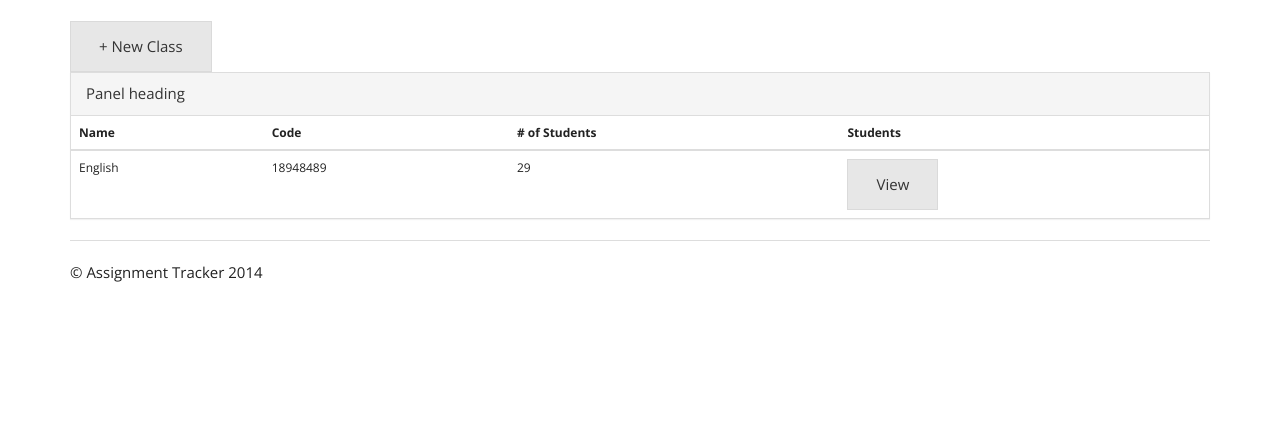
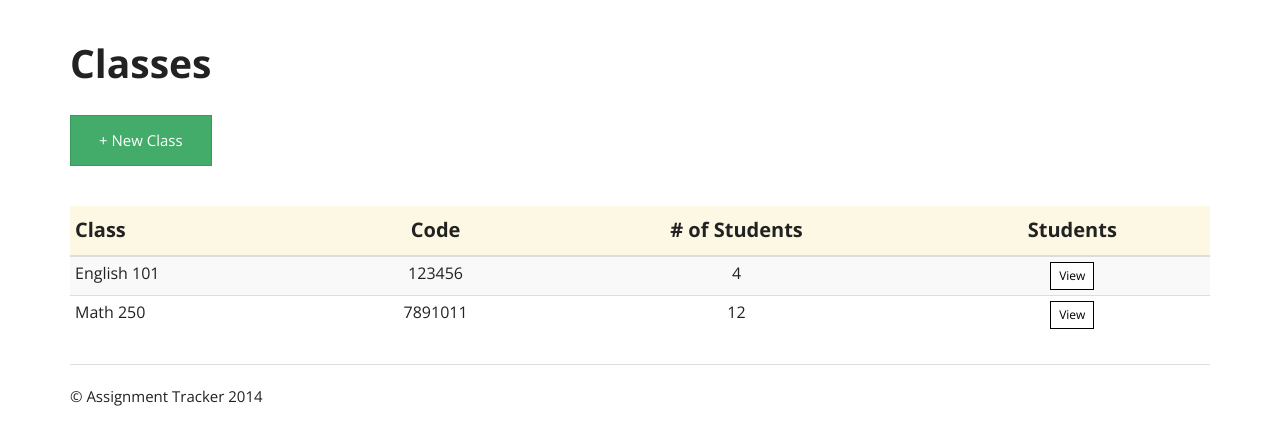
Before and after one commit to natafaye/assignment-tracker, a Flask app: page /classes in a window 1280 px wide. Shown: the part 45-490 px from the top of the page. Run offline with Flask 2, Linux system fonts and the light colour scheme; a user stored in the database is signed in; some libraries are stand-ins or nearby versions.

Commit message:
Classes table auto-generated from fake data
Generated fake data in views.py and passed into classes.html template.
Used fake data to generate class table. Added javascript functionality
to the buttons, with alerts verifying that the proper data is being
sent through the buttons. Added a stylesheet 'style.css' and linked it
to the master templates. Added an h1 tag in the master-instructor
template for page titles.

```diff
--- /dev/null
+++ b/app/static/css/style.css
@@ -0,0 +1,34 @@
+/* Format page headings */
+.pageTitle {
+    margin-bottom:30px;
+    font-weight:bold;
+}
+
+/* Format Tables */
+.table {
+    margin-top:40px;
+    margin-bottom:30px;
+}
+
+/* Format table headings */
+.table>thead>tr>th {
+    font-size:20px;
+    padding-top:10px;
+    padding-bottom:10px;
+}
+.table>tbody>tr>td {
+    font-size:16px;
+}
+
+/* General formatting */
+.center {
+    text-align:center;
+}
+
+
+/* Format view buttons */
+.btn-view {
+    background-color:#FFF;
+    color:#000;
+    border: 1px solid #000;
+}
--- a/app/templates/classes.html
+++ b/app/templates/classes.html
@@ -2,29 +2,38 @@
 {% block head %}{% endblock %}
 {% block content %}
 <!-- Button to Create New Class -->
-<button type="button" class="btn btn-default">+ New Class</button>
+<button type="button" class="btn btn-default btn-success" onclick="new_class();">+ New Class</button>
+<!-- Table of Classes -->
+<table class="table table-striped table-condensed">
+  <thead>
+      <tr class="warning">
+          <th>Class</th>
+          <th class="center">Code</th>
+          <th class="center"># of Students</th>
+          <th class="center">Students</th>
+      </tr>
+  </thead>
+  <tbody>
+    {% for course in courseList%}
+      <tr>
+          <td>{{course.name}}</td>
+          <td class="center">{{course.code}}</td>
+          <td class="center">{{course.numStudents}}</td>
+          <td class="center"><button type="button" class="btn btn-primary btn-view btn-xs" onclick="view_students({{course.code}})">View</button></td>
+      </tr>
+    {% endfor %}
+    </tbody>
 
-<!-- Table of Classes -->
-<div class="panel panel-default">
-  <!-- Default panel contents -->
-  <div class="panel-heading">Panel heading</div>
+</table>
+{% endblock %}
 
-  <!-- Table -->
-  <table class="table">
-    <thead>
-        <tr>
-            <th>Name</th>
-            <th>Code</th>
-            <th># of Students</th>
-            <th>Students</th>
-        </tr>
-        <tr>
-            <td>English</td>
-            <td>18948489</td>
-            <td>29</td>
-            <td><button type="button" class="btn btn-default">View</button></td>
-        </tr>
-    </thead>
-  </table>
-</div>
+{% block script %}
+  <script>
+    function new_class() {
+      window.alert("Request to visit create class page");
+    }
+    function view_students(code) {
+      window.alert("Request to see students for class code: " + code);
+    }
+  </script>
 {% endblock %}
--- a/app/templates/home-student.html
+++ b/app/templates/home-student.html
@@ -1,4 +1,4 @@
-{% extends "master.html" %}
+{% extends "master-student.html" %}
 {% block head %}{% endblock %}
 {% block content %}
 <!-- Table of Current Assignments -->
--- a/app/templates/master-instructor.html
+++ b/app/templates/master-instructor.html
@@ -12,6 +12,9 @@
 
     <!-- Bootstrap core CSS -->
     <link href="static/css/bootstrap.min.css" rel="stylesheet">
+
+    <!-- Custom CSS -->
+    <link href="static/css/style.css" rel="stylesheet">
 
     <!-- HTML5 shim and Respond.js IE8 support of HTML5 elements and media queries -->
     <!--[if lt IE 9]>
@@ -58,6 +61,7 @@
 	</nav>
 
     <div class="container">
+      <h1 class="pageTitle">{{title}}</h1>
 
       {% block content %}{% endblock %}
 
@@ -72,5 +76,6 @@
     <!-- Bootstrap core JavaScript -->
     <script src="https://ajax.googleapis.com/ajax/libs/jquery/1.11.0/jquery.min.js"></script>
     <script src="static/js/bootstrap.min.js"></script>
+    {% block script %}{% endblock %}
   </body>
 </html>
--- a/app/templates/master-student.html
+++ b/app/templates/master-student.html
@@ -12,6 +12,9 @@
 
     <!-- Bootstrap core CSS -->
     <link href="static/css/bootstrap.min.css" rel="stylesheet">
+
+    <!-- Custom CSS -->
+    <link href="static/css/style.css" rel="stylesheet">
 
     <!-- HTML5 shim and Respond.js IE8 support of HTML5 elements and media queries -->
     <!--[if lt IE 9]>
@@ -67,5 +70,6 @@
     <!-- Bootstrap core JavaScript -->
     <script src="https://ajax.googleapis.com/ajax/libs/jquery/1.11.0/jquery.min.js"></script>
     <script src="static/js/bootstrap.min.js"></script>
+    {% block script %}{% endblock %}
   </body>
 </html>
--- a/app/views.py
+++ b/app/views.py
@@ -64,7 +64,19 @@ def index():
 @app.route('/classes')
 @login_required
 def classes():
-	return render_template("classes.html", title = "Classes")
+	courses = [
+		{
+		"name":"English 101",
+		"code":"123456",
+		"numStudents":4
+		},
+		{
+		"name":"Math 250",
+		"code":"7891011",
+		"numStudents":12
+		}
+	]
+	return render_template("classes.html", title = "Classes", courseList=courses)
 
 @app.route('/create-assignment')
 @login_required
```
Also changed, not shown: app.db, 5 other files.
